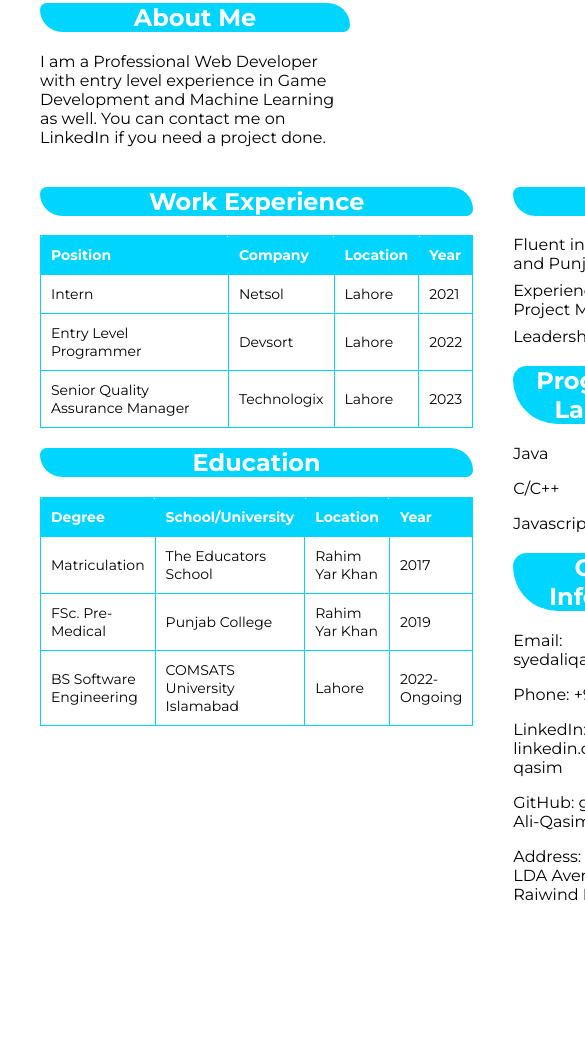
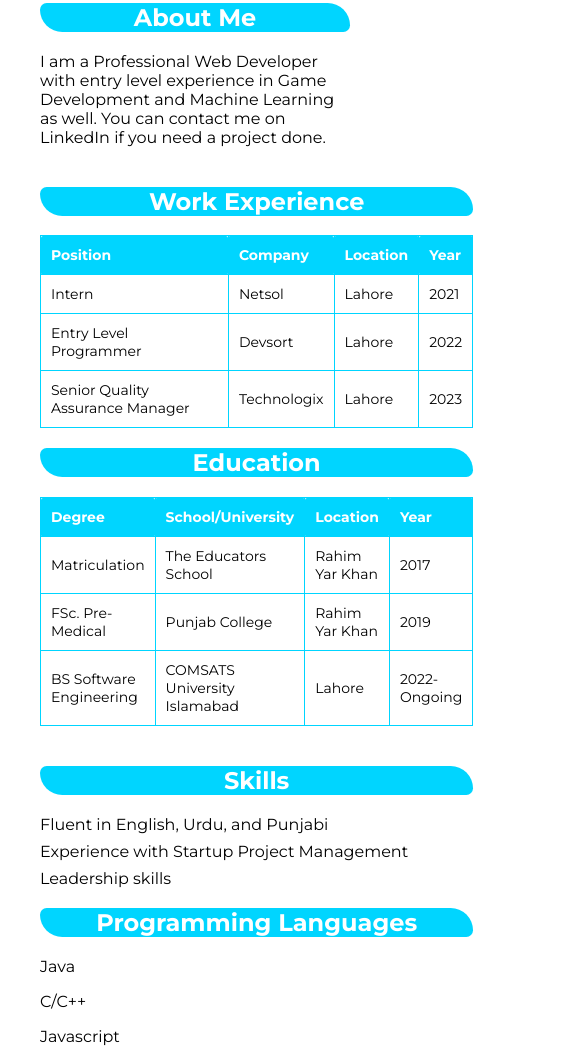
Before and after one commit to Syed-Ali-Qasim/CV, a plain HTML site: page index.html in a window 390 px wide. Shown: the part 554-1603 px from the top of the page, 585 px wide, since content can reach past the window. Before the commit the page ends 1498 px from the top, so only its background shows below. Drawn offline with Linux system fonts and the light colour scheme.

Commit message:
Update CVTEST.css

```diff
--- a/CVTEST.css
+++ b/CVTEST.css
@@ -53,7 +53,7 @@ th, td {
 
 th {
     border-radius: 2px;
-    border: 1px: solid #00d5ff;
+    border: 1px solid #00d5ff;
   background-color: #00d5ff;
   color: #fff;
 }
@@ -78,6 +78,10 @@ grid-template-columns: 1fr 1fr;
 }
 
 @media screen and (max-width: 600px) {
+    .main-container{
+        width:100%;
+        grid-template-columns: 1fr;
+    }
   header img {
     width: 100%;
   }
```
